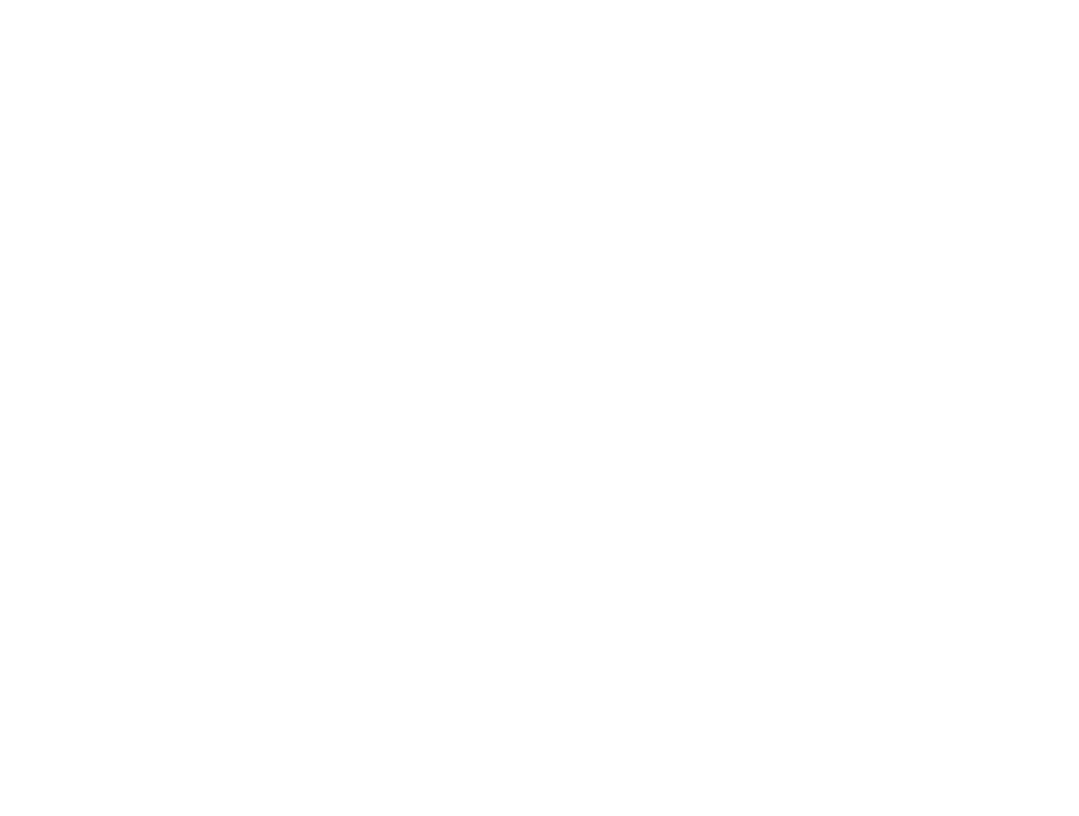
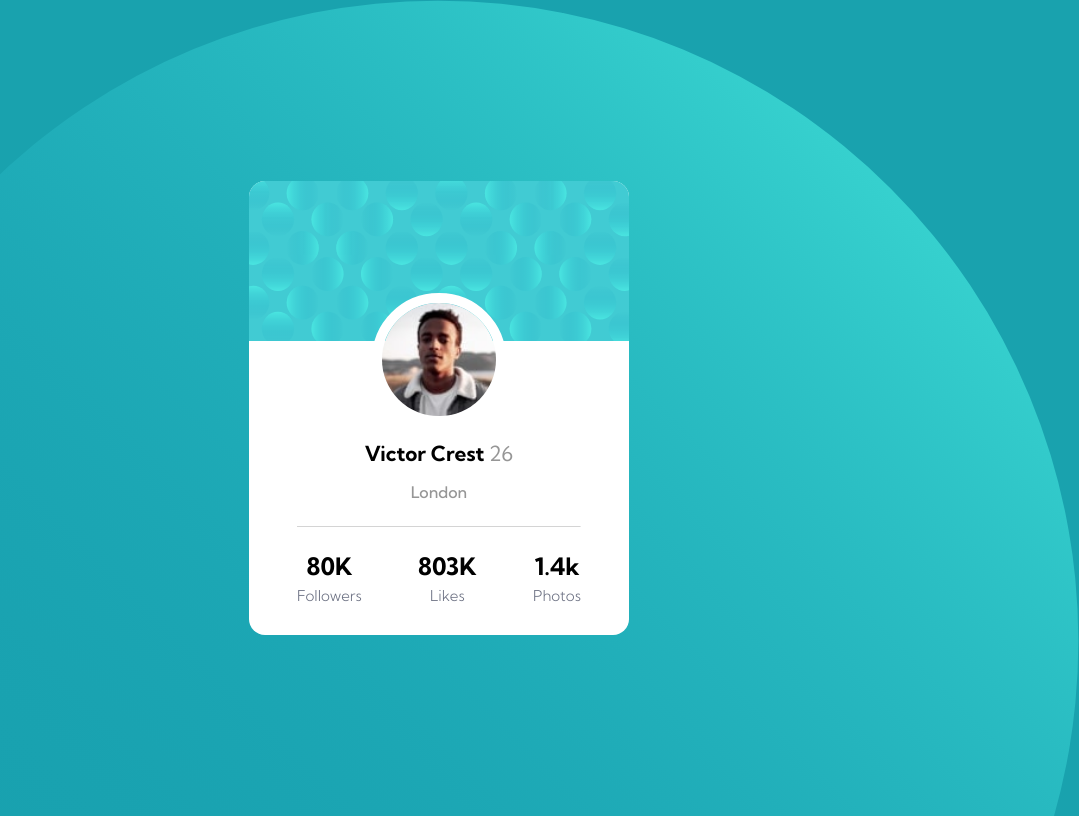
Before and after one commit to itzahmedamin/Profile-Card, a plain HTML site: page index.html in a window 1280 px wide. Shown: the whole page, without its empty margins (201-1280 px from the left). Drawn offline with Linux system fonts and the light colour scheme.

Commit message:
Files Added

```diff
--- a/Css/main.css
+++ b/Css/main.css
@@ -0,0 +1,101 @@
+:root {
+
+    --Dark-cyan: hsl(185, 75%, 39%);
+    --Very-dark-desaturated-blue: hsl(229, 23%, 23%);
+    --Dark-grayish-blue: hsl(227, 10%, 46%);
+    --Dark-gray: hsl(0, 0%, 59%);
+}
+body {
+    font-family: 'Kumbh Sans', sans-serif;
+    min-height: 100vh;
+    display: flex;
+    justify-content: center;
+    align-items: center;
+    background-color: var(--Dark-cyan);
+    background-image: url(../Images/bg-pattern-top.svg);
+    background-size: cover;
+}
+.card {
+    width: 380px;
+    border-radius: 1rem;
+    background-color: white;
+}
+.card .card-container {
+    border-radius: 1rem;
+}
+.card .card-container .image {
+    width: 380px;
+    border-radius: 1rem;
+    border-bottom-left-radius: 0;
+    border-bottom-right-radius: 0;
+}
+.card .card-container .image img {
+    width: 100%;
+    height: 160px;
+    border-radius: 1rem;
+    border-bottom-left-radius: 0;
+    border-bottom-right-radius: 0;
+}
+.card .card-container .text-container {
+    padding: 3rem;
+    padding-bottom: 0;
+}
+.card .card-container .text-container .info {
+    display: flex;
+    flex-direction: column;
+    align-items: center;
+    margin-top: -100px;
+}
+.card .card-container .text-container .info img {
+    width: 40%;
+    border-radius: 50%;
+    border: 10px solid white;
+}
+.card .card-container .text-container .info h1 {
+    font-size: 1.3rem;
+    margin-bottom: 0;
+}
+.card .card-container .text-container .info h1 span {
+    color: var(--Dark-gray);
+    font-weight: 400;
+}
+.card .card-container .text-container .info p {
+    font-weight: 500;
+    color: var(--Dark-gray);
+}
+hr {
+    border-bottom: 1px solid var(--Dark-gray);
+    border-top: 0;
+    font-weight: 100;
+    opacity: .4;
+}
+.card .card-container .text-container .details {
+    display: flex;
+    justify-content: space-between;
+}
+.card .card-container .text-container .details div {
+    display: flex;
+    flex-direction: column;
+    text-align: center;
+}
+.card .card-container .text-container .details div h2 {
+    margin: 0;
+    margin-top: 16px;
+}
+.card .card-container .text-container .details div p {
+    margin: 5px 0 30px;
+    font-size: 15px;
+    font-weight: 300;
+    color: var(--Dark-grayish-blue);
+}
+@media (max-width: 450px) {
+    body {
+        margin: auto;
+    }
+    .card {
+        width: 350px;
+    }
+    .card .card-container .image {
+        width: 350px;
+    }
+}
--- a/index.html
+++ b/index.html
@@ -4,12 +4,41 @@
     <meta charset="UTF-8">
     <meta http-equiv="X-UA-Compatible" content="IE=edge">
     <meta name="viewport" content="width=device-width, initial-scale=1.0">
+    <link rel="stylesheet" href="Css/main.css">
     <link rel="preconnect" href="https://fonts.googleapis.com">
     <link rel="preconnect" href="https://fonts.gstatic.com" crossorigin>
     <link href="https://fonts.googleapis.com/css2?family=Kumbh+Sans:wght@100;200;300;400;500;600;700;800&display=swap" rel="stylesheet">
     <title>Profile Card</title>
 </head>
 <body>
-
+    <div class="card">
+        <div class="card-container">
+            <div class="image">
+                <img src="Images/bg-pattern-card.svg" alt="">
+            </div>
+            <div class="text-container">
+                <div class="info">
+                    <img src="Images/image-victor.jpg" alt="">
+                    <h1>Victor Crest <span>26</span></h1>
+                    <p>London</p>
+                </div>
+                <hr>
+                <div class="details">
+                    <div>
+                        <h2>80K</h2>
+                        <p>Followers</p>
+                    </div>
+                    <div>
+                        <h2>803K</h2>
+                        <p>Likes</p>
+                    </div>
+                    <div>
+                        <h2>1.4k</h2>
+                        <p>Photos</p>
+                    </div>
+                </div>
+            </div>
+        </div>
+    </div>
 </body>
 </html>
```
